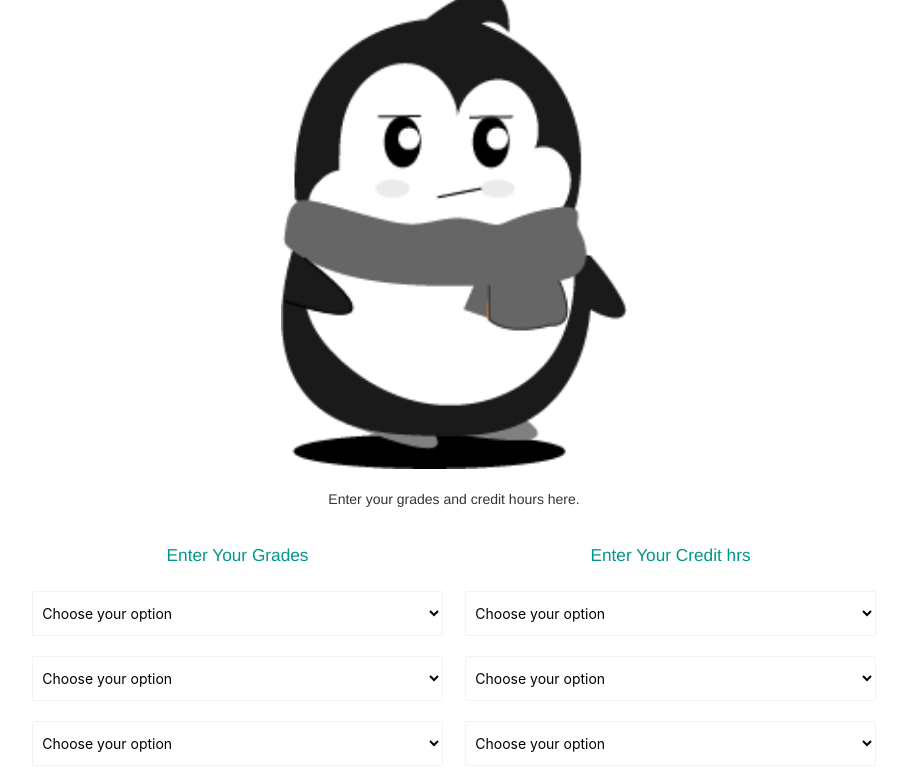
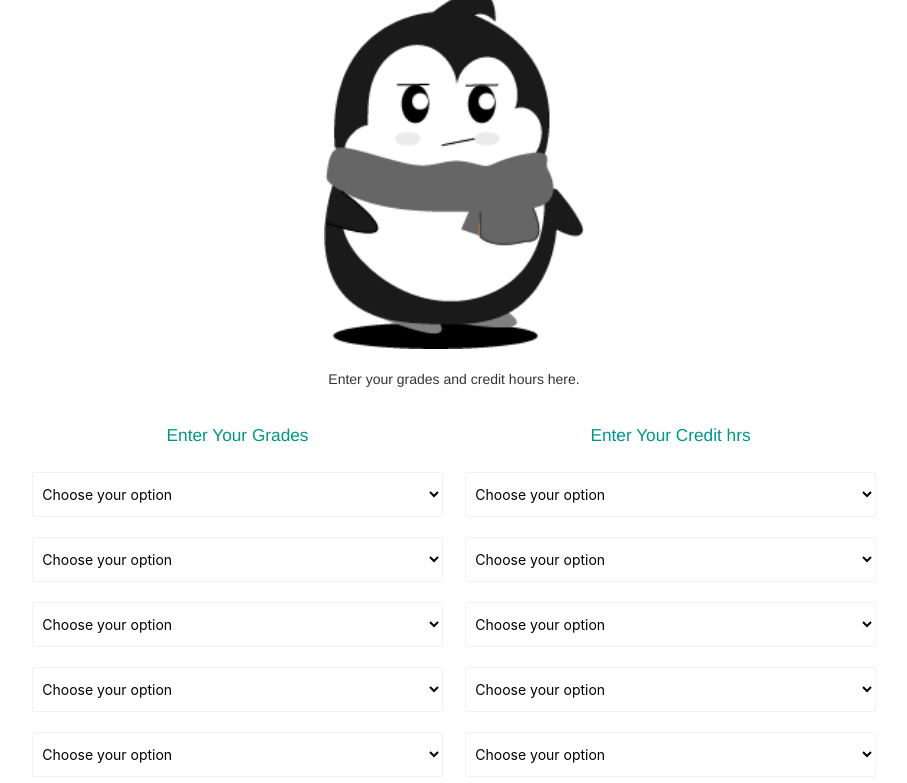
Before and after one commit to Gpa-cal/Gpa-cal.github.io, a plain HTML site: page index.html in a window 1280 px wide. Shown: the part 63-846 px from the top of the page, without its empty margins (186-1093 px from the left). Drawn offline with nearby package versions, Linux system fonts and the light colour scheme.

Commit message:
Update index.html

```diff
--- a/index.html
+++ b/index.html
@@ -160,7 +160,7 @@
 
             <div class="container center-align" style="margin-top:10px">
             <a href="#" class="brand-logo" id="logo">Pucit Gpa Calculator<br></a>
-            <img src="yy1.png" style="width:40%" data-aos="fade-right" data-aos-duration="2000">
+            <img src="yy1.png" style="width:30%" data-aos="fade-right" data-aos-duration="2000">
 
 
 
```
